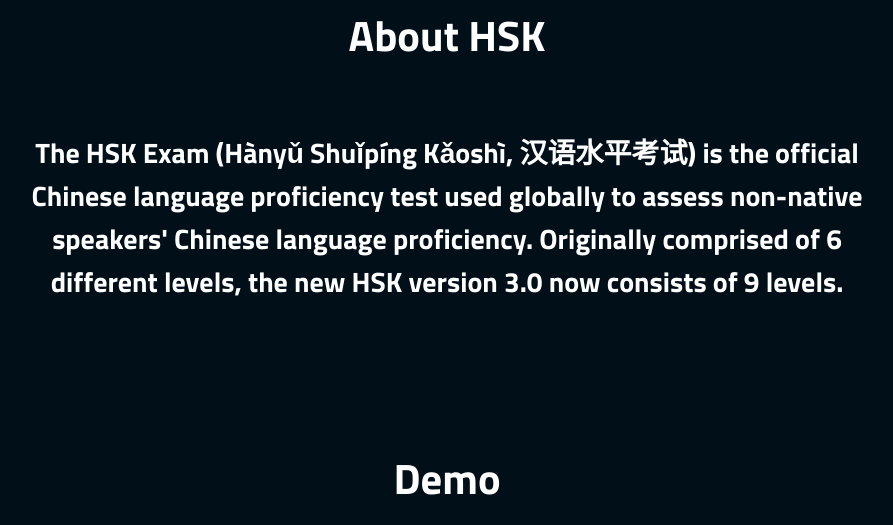
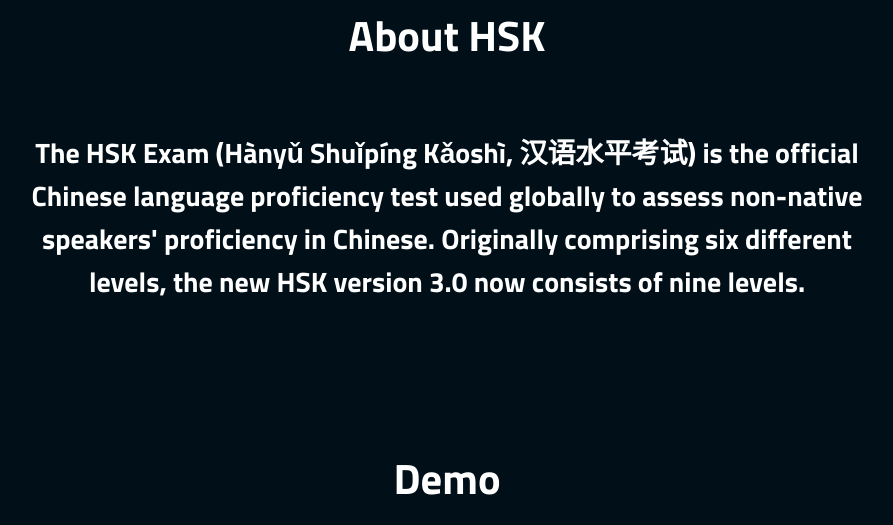
Before and after one commit to DriesVR94/HSK_Trainer2, a plain HTML site: page HanziLookupJS/Frontend/demo/welcome_page.html in a window 1280 px wide. Shown: the part 938-1463 px from the top of the page, without its empty margins (193-1086 px from the left). Drawn offline with Linux system fonts and the light colour scheme.

Commit message:
Text adaptation.

```diff
--- a/HanziLookupJS/Frontend/demo/welcome_page.html
+++ b/HanziLookupJS/Frontend/demo/welcome_page.html
@@ -46,7 +46,7 @@
         </section>
         <section class="about_hsk">
             <h2>About HSK</h2>
-            <p>The HSK Exam (Hànyǔ Shuǐpíng Kǎoshì, 汉语水平考试) is the official Chinese language proficiency test used globally to assess non-native speakers' Chinese language proficiency. Originally comprised of 6 different levels, the new HSK version 3.0 now consists of 9 levels. </p>
+            <p>The HSK Exam (Hànyǔ Shuǐpíng Kǎoshì, 汉语水平考试) is the official Chinese language proficiency test used globally to assess non-native speakers' proficiency in Chinese. Originally comprising six different levels, the new HSK version 3.0 now consists of nine levels.</p>
         </section>
         <section class="extended_demo">
             <h2>Demo</h2>
```
